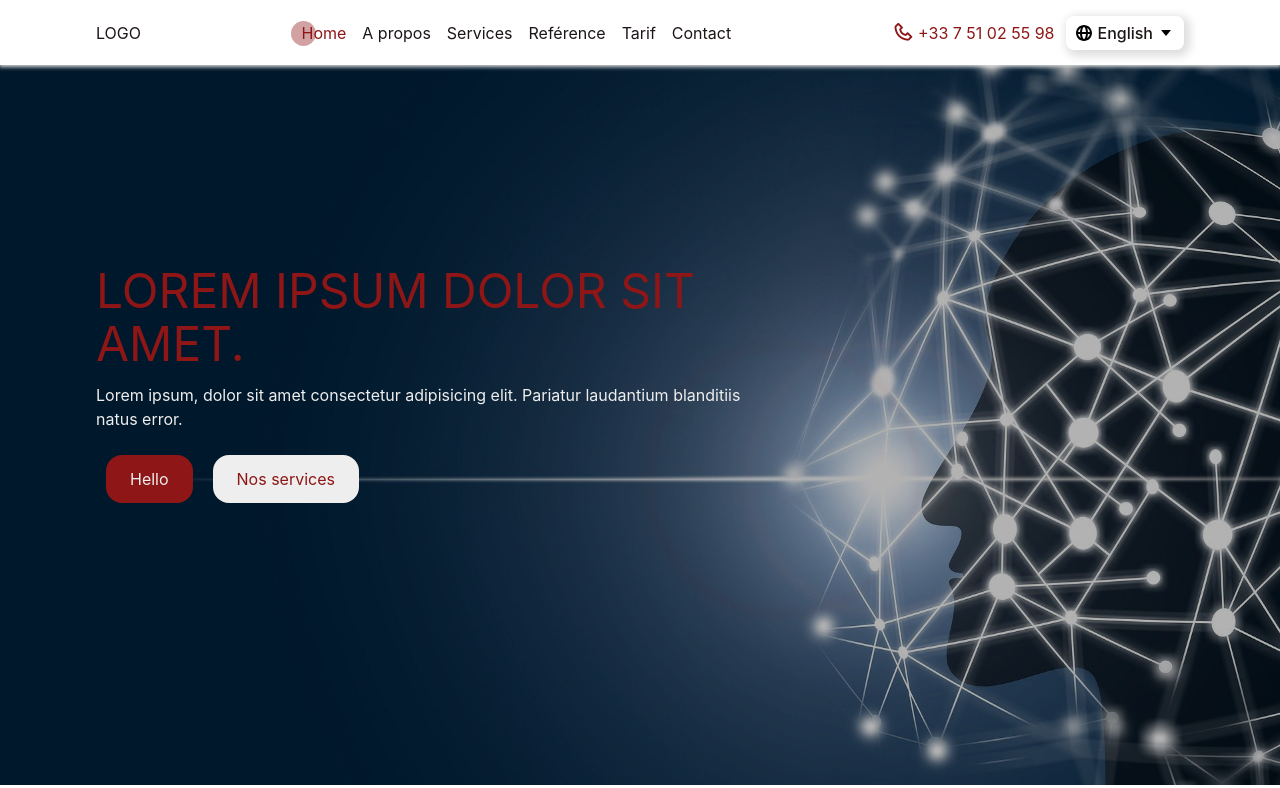
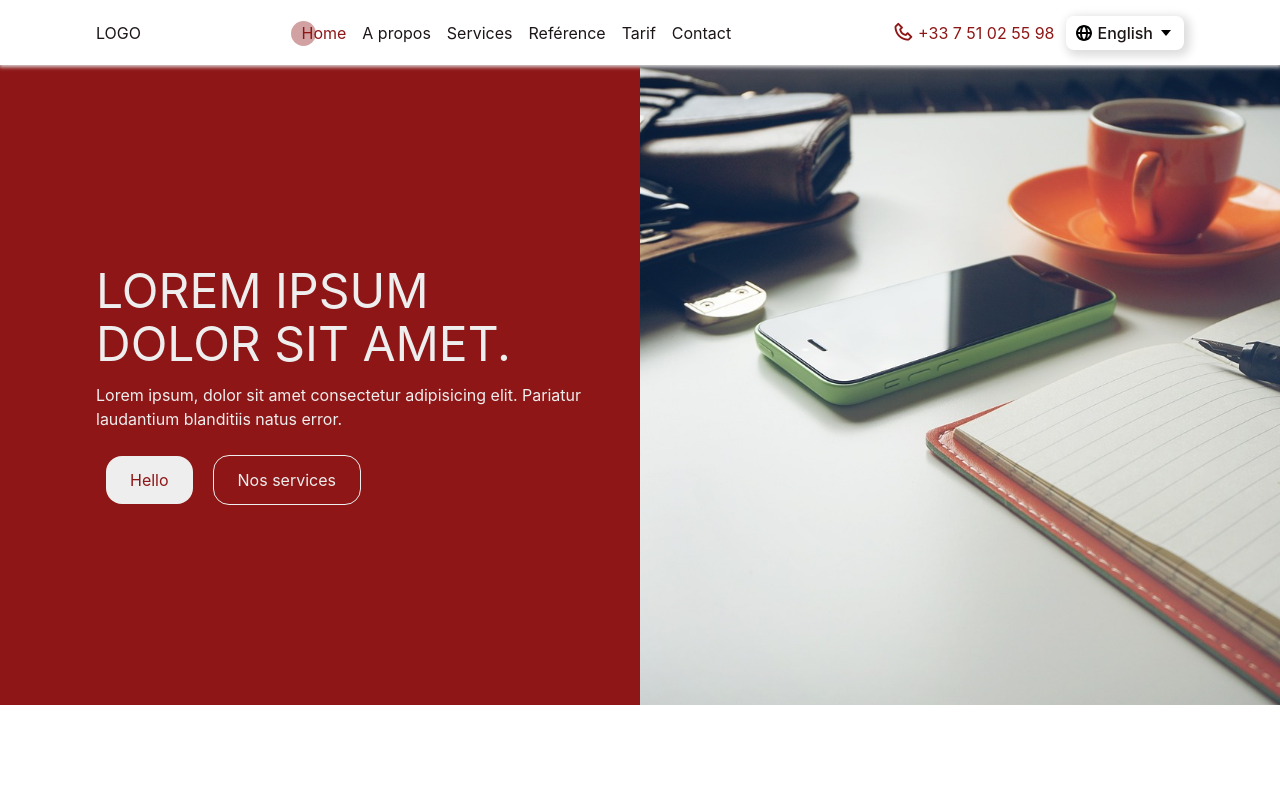
Before and after one commit to rodcoding89/oniline-presence, a React (Vite) app: page /en in a window 1280 px wide. Shown: the top 788 px of the page. Built offline with nearby package versions, Linux system fonts and the light colour scheme.

Commit message:
rework home and price component

```diff
--- a/src/component/home.tsx
+++ b/src/component/home.tsx
@@ -9,13 +9,13 @@ const Home:React.FC<HomeProps> = ()=>{
     const { t } = useTranslation();
     return (
         <Element className="min-h-[200px] mt-[65px]" name="home">
-            <div className='w-full flex gap-[40px] justify-center items-start relative'>
-                <div className='w-full bg-[rgba(0,0,0,.3)] absolute pl-[calc(15%/2)] z-[2px] h-full pr-[40%] left-0 top-0'>
-                    <div className='flex flex-col justify-start pt-[200px] items-center h-full'>
-                        <h1 className='text-secondary mb-3 uppercase text-[3em]'>Lorem ipsum dolor sit amet.</h1>
+            <div className='w-full bg-secondary'>
+                <div className='w-full flex gap-[40px] justify-center items-start'>
+                    <div className='flex flex-col justify-center items-center self-stretch ml-[calc(15%/2)]'>
+                        <h1 className='text-fifty mb-3 uppercase text-[3em]'>Lorem ipsum dolor sit amet.</h1>
                         <p className='mb-3 text-fifty'>Lorem ipsum, dolor sit amet consectetur adipisicing elit. Pariatur laudantium blanditiis natus error.</p>
                         <div className='flex justify-start items-center gap-5 w-full mt-3 ml-5'>
-                            <span className='cursor-pointer px-6 py-3 text-fifty bg-secondary rounded-2xl hover:text-secondary hover:bg-fifty flex items-center justify-center transition-hover duration-500 ease-in'>
+                            <span className='cursor-pointer px-6 py-3 text-secondary bg-fifty rounded-2xl hover:outline-fifty hover:outline hover:outline-1 hover:bg-secondary hover:text-fifty flex items-center justify-center transition-hover duration-500 ease-in'>
                                 <Link
                                     activeClass="active"
                                     spy={true}
@@ -26,7 +26,7 @@ const Home:React.FC<HomeProps> = ()=>{
                                     >{t("devi")}
                                 </Link>
                             </span>
-                            <span className='cursor-pointer px-6 py-3 text-secondary bg-fifty rounded-2xl hover:text-fifty hover:bg-secondary flex items-center justify-center transition-hover duration-500 ease-in'>
+                            <span className='cursor-pointer px-6 py-3 text-fifty bg-transparent border-[1px] border-solid border-fifty rounded-2xl hover:text-secondary hover:bg-fifty hover:border-fifty flex items-center justify-center transition-hover duration-500 ease-in'>
                                 <Link
                                     activeClass="active"
                                     spy={true}
@@ -39,8 +39,8 @@ const Home:React.FC<HomeProps> = ()=>{
                             </span>
                         </div>
                     </div>
+                    <img className='w-1/2 rounded-t-l-[100px] rounded-b-l-[100px] aspect-square' src='/assets/images/home.jpg' alt="home" />
                 </div>
-                <img className='w-full aspect-video' src='/assets/images/home.jpg' alt="home" />
             </div>
         </Element>
     )
--- a/src/component/price.tsx
+++ b/src/component/price.tsx
@@ -74,11 +74,11 @@ const Price:React.FC<PriceProps> = ()=>{
                 <div className='w-[85%] mx-auto'>
                     <h1 className='text-center text-thirty font-semibold mb-4 uppercase'>Tarifs</h1>
                     <h4 className='text-center text-[#aaa] text-[1.4em] mb-10'>Un tarif adapté à un site internet de qualité !</h4>
-                    <div className='flex justify-center items-start gap-4'>
+                    <div className='flex justify-center items-start gap-4 flex-wrap'>
                         {
                             priceList.map((item,index)=>{
                                 return (
-                                    <div key={index} className='self-stretch p-4 bg-fifty'>
+                                    <div key={index} className='self-stretch p-4 bg-fifty w-1/3'>
                                         <h3 className='text-center uppercase font-bold text-[1.3em] mb-5'>{item.title}</h3>
                                         {
                                             item.devMethode && (
@@ -126,6 +126,51 @@ const Price:React.FC<PriceProps> = ()=>{
                             })
                         }
                     </div>
+                    <div className='flex justify-center items-start gap-4 mt-10'>
+                        <div className='w-1/3 p-4 bg-fifty flex-wrap'>
+                            <h3 className='text-center uppercase font-bold text-[1.3em] mb-1'>Forfais maintenance</h3>
+                            <div className='text-center'>
+                                <p className='font-semibold text-[1.7em]'>50<em className='font-light text-[.5em] mt-[-1px]'>€/Heures ou</em></p>
+                                <span className='text-center text-[3em] relative'>500<em className='absolute top-[3px] right-[-41px] !text-[.4em]'>€/AN</em></span>
+                            </div>
+                            <ul className='m-0 p-0 flex flex-col justify-start items-start gap-2 w-full'>
+                                <li className={`flex justify-start items-center py-[6px] px-2 w-full gap-1 bg-[#E8E8E8]`}><Icon name="bx-plus" size='1.3em' color='var(--color-thirty)'/>Mise a jour site & plugins</li>
+                                <li className={`flex justify-start items-center py-[6px] px-2 w-full gap-1`}><Icon name="bx-plus" size='1.3em' color='var(--color-thirty)'/>Modification graphique & contenu</li>
+                                <li className={`flex justify-start items-center py-[6px] px-2 w-full gap-1 bg-[#E8E8E8]`}><Icon name="bx-plus" size='1.3em' color='var(--color-thirty)'/>Sauvegarde externalisé mensuel</li>
+                                <li className={`flex justify-start items-center py-[6px] px-2 w-full gap-1`}><Icon name="bx-plus" size='1.3em' color='var(--color-thirty)'/>Optimisation performance</li>
+                                <li className={`flex justify-start items-center py-[6px] px-2 w-full gap-1 bg-[#E8E8E8]`}><Icon name="bx-plus" size='1.3em' color='var(--color-thirty)'/>Restauration en cas de piratage</li>
+                            </ul>
+                            <span className='cursor-pointer px-6 mt-3 py-3 text-fifty bg-thirty hover:text-thirty hover:bg-white flex items-center justify-center transition-hover duration-500 ease-in'>
+                                <Link
+                                activeClass="active"
+                                spy={true}
+                                smooth={true}
+                                offset={-65}
+                                duration={500}
+                                to={`contact`}
+                                >Me contacter
+                                </Link>
+                            </span>
+                        </div>
+                        <div className='w-1/3 p-4 bg-fifty'>
+                            <h3 className='text-center uppercase font-bold text-[1.3em] mb-1'>Développement spécifique</h3>
+                            <h6 className='text-center text-[#aaa] uppercase mt-4 mb-[-4px]'>Taux journalier moyen</h6>
+                            <div className='text-center'>
+                                <span className='text-center text-[3em] relative'>400<em className='absolute top-[3px] right-[-62px] !text-[.4em]'>€/JOUR</em></span>
+                            </div>
+                            <span className='cursor-pointer px-6 mt-3 py-3 text-fifty bg-thirty hover:text-thirty hover:bg-white flex items-center justify-center transition-hover duration-500 ease-in'>
+                                <Link
+                                activeClass="active"
+                                spy={true}
+                                smooth={true}
+                                offset={-65}
+                                duration={500}
+                                to={`contact`}
+                                >Me contacter
+                                </Link>
+                            </span>
+                        </div>
+                    </div>
                 </div>
             </div>
         </Element>
```
Also changed, not shown: public/assets/images/home.jpg, public/assets/images/home_modify.jpg (added).
